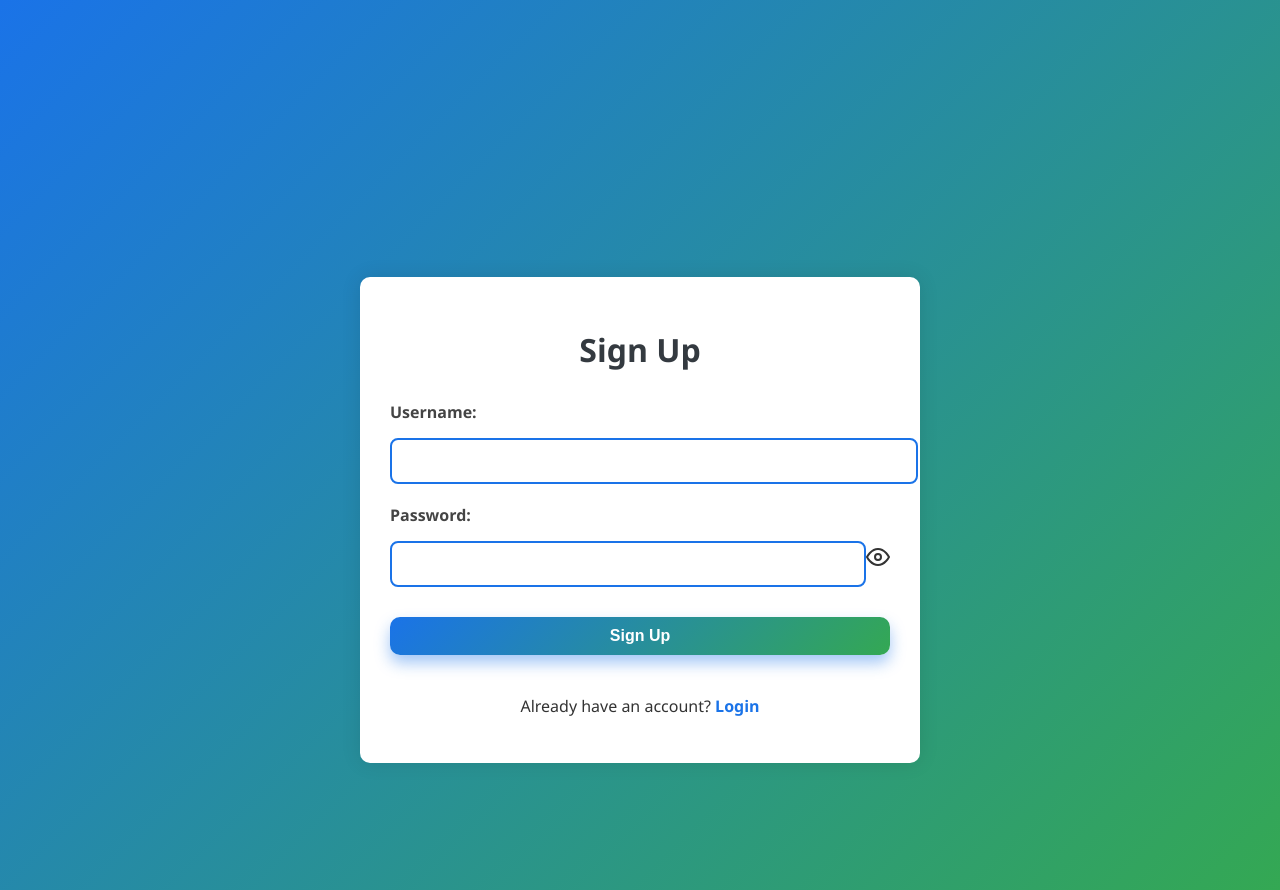
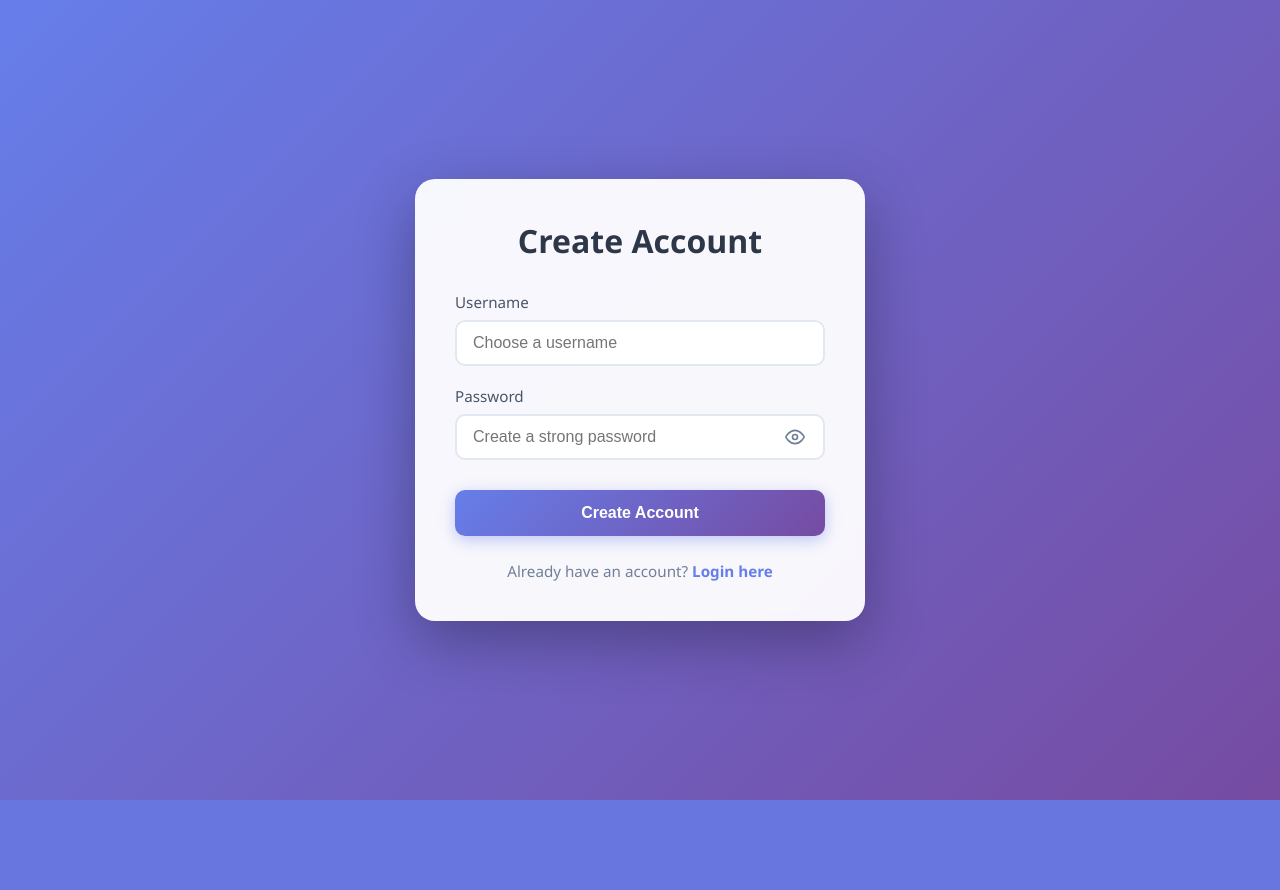
Before and after one commit to Murali-KrishnaM/tech-job-scraper, a Flask app: page /signup in a window 1280 px wide. After the commit the page ends 800 px from the top, so only its background shows below. Run offline with Flask 3, Linux system fonts and the light colour scheme; parts of the project's set-up code (start-up, migrations or seed data) failed here and were passed over.

Commit message:
Enhanced the UI

```diff
--- /dev/null
+++ b/static/auth.js
@@ -0,0 +1,111 @@
+// ==========================================
+// SHARED AUTHENTICATION JAVASCRIPT
+// DRY (Don't Repeat Yourself) - One file for all auth pages
+// ==========================================
+
+document.addEventListener('DOMContentLoaded', function() {
+
+    // ==========================================
+    // PASSWORD TOGGLE FUNCTIONALITY
+    // ==========================================
+    const togglePassword = document.getElementById('togglePassword');
+    const passwordField = document.getElementById('password');
+    const eyeIcon = document.getElementById('eyeIcon');
+
+    if (togglePassword && passwordField && eyeIcon) {
+        togglePassword.addEventListener('click', function() {
+            const isPassword = passwordField.type === 'password';
+
+            // Toggle input type
+            passwordField.type = isPassword ? 'text' : 'password';
+
+            // Toggle icon
+            if (isPassword) {
+                // Eye with slash (hidden password)
+                eyeIcon.innerHTML = `
+                    <path d="M17.94 17.94A10.07 10.07 0 0 1 12 20c-7 0-11-8-11-8a18.45 18.45 0 0 1 5.06-5.94M9.9 4.24A9.12 9.12 0 0 1 12 4c7 0 11 8 11 8a18.5 18.5 0 0 1-2.16 3.19m-6.72-1.07a3 3 0 1 1-4.24-4.24"></path>
+                    <line x1="1" y1="1" x2="23" y2="23"></line>
+                `;
+            } else {
+                // Normal eye (visible password)
+                eyeIcon.innerHTML = `
+                    <path d="M1 12s4-8 11-8 11 8 11 8-4 8-11 8-11-8-11-8z"></path>
+                    <circle cx="12" cy="12" r="3"></circle>
+                `;
+            }
+        });
+    }
+
+    // ==========================================
+    // FORM VALIDATION & ERROR DISPLAY
+    // ==========================================
+    const forms = document.querySelectorAll('form');
+
+    forms.forEach(form => {
+        form.addEventListener('submit', function(e) {
+            const username = document.getElementById('username');
+            const password = document.getElementById('password');
+            const errorDiv = document.getElementById('error-message');
+
+            // Clear previous errors
+            if (errorDiv) {
+                errorDiv.classList.remove('show');
+                errorDiv.textContent = '';
+            }
+
+            // Basic validation
+            let errors = [];
+
+            if (username && username.value.trim().length < 3) {
+                errors.push('Username must be at least 3 characters long');
+            }
+
+            if (password && password.value.length < 6) {
+                errors.push('Password must be at least 6 characters long');
+            }
+
+            // Display errors if any
+            if (errors.length > 0 && errorDiv) {
+                e.preventDefault();
+                errorDiv.textContent = errors.join('. ');
+                errorDiv.classList.add('show');
+
+                // Auto-hide after 5 seconds
+                setTimeout(() => {
+                    errorDiv.classList.remove('show');
+                }, 5000);
+            }
+        });
+    });
+
+    // ==========================================
+    // SHOW SERVER-SIDE ERRORS (if passed via URL params)
+    // ==========================================
+    const urlParams = new URLSearchParams(window.location.search);
+    const error = urlParams.get('error');
+    const success = urlParams.get('success');
+
+    if (error) {
+        showMessage('error-message', decodeURIComponent(error));
+    }
+
+    if (success) {
+        showMessage('success-message', decodeURIComponent(success));
+    }
+
+    // ==========================================
+    // UTILITY FUNCTION TO SHOW MESSAGES
+    // ==========================================
+    function showMessage(elementId, message) {
+        const messageDiv = document.getElementById(elementId);
+        if (messageDiv) {
+            messageDiv.textContent = message;
+            messageDiv.classList.add('show');
+
+            // Auto-hide after 5 seconds
+            setTimeout(() => {
+                messageDiv.classList.remove('show');
+            }, 5000);
+        }
+    }
+});
--- a/static/styles.css
+++ b/static/styles.css
@@ -1,150 +1,231 @@
-/* Body Background */
+/* ==========================================
+   MODERN LOGIN/SIGNUP STYLES
+   Clean, organized, and roast-proof
+   ========================================== */
+
+/* ==========================================
+   BASE STYLES
+   ========================================== */
+* {
+    margin: 0;
+    padding: 0;
+    box-sizing: border-box;
+}
+
 body {
-    font-family: Arial, sans-serif;
-    background: linear-gradient(135deg, #1a73e8, #34a853);
-    margin: 0;
-    padding: 20px;
+    font-family: 'Segoe UI', Tahoma, Geneva, Verdana, sans-serif;
+    background: linear-gradient(135deg, #667eea 0%, #764ba2 100%);
+    min-height: 100vh;
     display: flex;
     justify-content: center;
     align-items: center;
-    min-height: 100vh;
-    color: #333;
+    padding: 20px;
 }
 
-/* Container Styling */
-.container {
-    max-width: 800px;
-    background-color: rgba(255, 255, 255, 0.9);
+/* ==========================================
+   CONTAINER
+   ========================================== */
+.auth-container {
+    width: 100%;
+    max-width: 450px;
+    background: rgba(255, 255, 255, 0.95);
+    backdrop-filter: blur(10px);
+    border-radius: 20px;
     padding: 40px;
-    border-radius: 15px;
-    box-shadow: 0px 10px 20px rgba(0, 0, 0, 0.2);
-    text-align: center;
-    width: 100%;
-    transition: transform 0.3s ease;
+    box-shadow: 0 20px 60px rgba(0, 0, 0, 0.3);
+    animation: slideIn 0.5s ease-out;
 }
 
-.container:hover {
-    transform: scale(1.02);
+@keyframes slideIn {
+    from {
+        opacity: 0;
+        transform: translateY(-30px);
+    }
+    to {
+        opacity: 1;
+        transform: translateY(0);
+    }
 }
 
-/* Headings */
-h1 {
+/* ==========================================
+   TYPOGRAPHY
+   ========================================== */
+.auth-container h1 {
     text-align: center;
-    color: #333;
+    color: #2d3748;
+    font-size: 2rem;
+    margin-bottom: 30px;
+    font-weight: 600;
+}
+
+/* ==========================================
+   FORM ELEMENTS
+   ========================================== */
+.form-group {
     margin-bottom: 20px;
 }
 
-/* Form Styling */
-form {
-    margin: 20px 0;
+.form-group label {
+    display: block;
+    margin-bottom: 8px;
+    color: #4a5568;
+    font-weight: 500;
+    font-size: 0.95rem;
 }
 
-label {
-    display: block;
-    margin: 15px 0 5px;
-    font-weight: bold;
-    color: #444;
-    text-align: left;
+.form-control {
+    width: 100%;
+    padding: 12px 16px;
+    border: 2px solid #e2e8f0;
+    border-radius: 10px;
+    font-size: 1rem;
+    transition: all 0.3s ease;
+    background: white;
 }
 
-input, select, button {
-    width: 100%;
-    padding: 12px;
-    margin-top: 10px;
-    font-size: 16px;
-    border: 2px solid #1a73e8;
-    border-radius: 8px;
-    transition: border-color 0.3s, box-shadow 0.3s;
+.form-control:focus {
+    outline: none;
+    border-color: #667eea;
+    box-shadow: 0 0 0 3px rgba(102, 126, 234, 0.1);
 }
 
-input:focus, select:focus {
-    border-color: #34a853;
-    box-shadow: 0 0 10px rgba(52, 168, 83, 0.4);
-    outline: none;
+/* ==========================================
+   INPUT GROUP (for password toggle)
+   ========================================== */
+.input-group {
+    position: relative;
+    display: flex;
+    align-items: center;
 }
 
-/* Button Styling */
-button {
-    background: linear-gradient(135deg, #1a73e8, #34a853);
-    color: white;
+.input-group .form-control {
+    padding-right: 50px;
+}
+
+.input-group-icon {
+    position: absolute;
+    right: 12px;
+    cursor: pointer;
+    color: #718096;
+    transition: color 0.2s ease;
+    display: flex;
+    align-items: center;
+    padding: 8px;
+}
+
+.input-group-icon:hover {
+    color: #667eea;
+}
+
+.input-group-icon svg {
+    width: 20px;
+    height: 20px;
+}
+
+/* ==========================================
+   BUTTONS
+   ========================================== */
+.btn {
+    width: 100%;
+    padding: 14px;
     border: none;
     border-radius: 10px;
+    font-size: 1rem;
+    font-weight: 600;
     cursor: pointer;
-    font-size: 1em;
-    font-weight: bold;
-    transition: background 0.3s, transform 0.2s;
-    box-shadow: 0px 8px 15px rgba(26, 115, 232, 0.4);
+    transition: all 0.3s ease;
+    margin-top: 10px;
 }
 
-button:hover {
-    background: linear-gradient(135deg, #34a853, #1a73e8);
-    transform: translateY(-3px);
+.btn-primary {
+    background: linear-gradient(135deg, #667eea 0%, #764ba2 100%);
+    color: white;
+    box-shadow: 0 4px 15px rgba(102, 126, 234, 0.4);
 }
 
-button:active {
-    transform: translateY(1px);
-    background: linear-gradient(135deg, #0c5cb5, #1e964b);
+.btn-primary:hover {
+    transform: translateY(-2px);
+    box-shadow: 0 6px 20px rgba(102, 126, 234, 0.5);
 }
 
-/* Back Link Styling */
-a {
-    display: inline-block;
-    margin-top: 20px;
-    color: #1a73e8;
-    text-decoration: none;
-    font-weight: bold;
+.btn-primary:active {
+    transform: translateY(0);
 }
 
-a:hover {
-    color: #34a853;
+/* ==========================================
+   ALERT MESSAGES
+   ========================================== */
+.alert {
+    padding: 12px 16px;
+    border-radius: 8px;
+    margin-bottom: 20px;
+    font-size: 0.9rem;
+    display: none;
+    animation: fadeIn 0.3s ease;
+}
+
+.alert.show {
+    display: block;
+}
+
+.alert-danger {
+    background-color: #fed7d7;
+    color: #c53030;
+    border: 1px solid #fc8181;
+}
+
+.alert-success {
+    background-color: #c6f6d5;
+    color: #2f855a;
+    border: 1px solid #9ae6b4;
+}
+
+@keyframes fadeIn {
+    from {
+        opacity: 0;
+        transform: translateY(-10px);
+    }
+    to {
+        opacity: 1;
+        transform: translateY(0);
+    }
+}
+
+/* ==========================================
+   FOOTER TEXT & LINKS
+   ========================================== */
+.auth-footer {
+    text-align: center;
+    margin-top: 25px;
+    color: #718096;
+    font-size: 0.95rem;
+}
+
+.auth-footer a {
+    color: #667eea;
+    text-decoration: none;
+    font-weight: 600;
+    transition: color 0.2s ease;
+}
+
+.auth-footer a:hover {
+    color: #764ba2;
     text-decoration: underline;
 }
 
-.input-group {
-    display: flex;
-    align-items: center;
-  }
+/* ==========================================
+   RESPONSIVE DESIGN
+   ========================================== */
+@media (max-width: 480px) {
+    .auth-container {
+        padding: 30px 20px;
+    }
 
+    .auth-container h1 {
+        font-size: 1.75rem;
+    }
 
-
-
-
-  .input-group-text img {
-    width: 24px;
-    height: 24px;
-    transition: opacity 0.2s ease-in-out;
-  }
-
-  .input-group-text img:hover {
-    opacity: 0.7; /* Slight transparency effect on hover */
-  }
-
-     /* Fix navbar at the top */
-     .navbar {
-        position: fixed;
-        top: 0;
-        width: 100%;
-        z-index: 1000; /* Ensure it stays above other content */
-      }
-
-      /* Prevent content from being hidden under navbar */
-      body {
-        padding-top: 70px; /* Adjust based on navbar height */
-        background-color: #f8f9fa; /* Light grey background */
-      }
-
-      /* Center form and ensure scrollable page */
-      .form-container {
-        max-width: 600px;
-        margin: auto;
-        background: white;
-        padding: 30px;
-        border-radius: 10px;
-        box-shadow: 0 0 10px rgba(0, 0, 0, 0.1);
-      }
-
-      /* Auto-hide messages */
-      .alert {
-        display: none;
-        margin-top: 10px;
-      }
+    .btn {
+        padding: 12px;
+    }
+}
--- a/templates/signup.html
+++ b/templates/signup.html
@@ -3,86 +3,61 @@
 <head>
     <meta charset="UTF-8">
     <meta name="viewport" content="width=device-width, initial-scale=1.0">
-    <title>Sign Up</title>
+    <title>Sign Up - Create Account</title>
     <link rel="stylesheet" href="../static/styles.css">
-    <style>
-        body {
-            background-color: #f8f9fa;
-            font-family: 'Segoe UI', Tahoma, Geneva, Verdana, sans-serif;
-        }
-        .container {
-            max-width: 500px;
-            margin-top: 100px;
-            padding: 30px;
-            background-color: white;
-            border-radius: 10px;
-            box-shadow: 0 0 20px rgba(0, 0, 0, 0.1);
-        }
-        h1 {
-            text-align: center;
-            margin-bottom: 30px;
-            color: #343a40;
-        }
-        .form-group {
-            margin-bottom: 20px;
-        }
-        .btn-primary {
-            width: 100%;
-            padding: 10px;
-            margin-top: 10px;
-        }
-        .input-group-text {
-            cursor: pointer;
-        }
-        p {
-            text-align: center;
-            margin-top: 20px;
-        }
-    </style>
 </head>
 <body>
-    <div class="container">
-        <h1>Sign Up</h1>
-        <!-- Added form tag with proper action -->
+    <div class="auth-container">
+        <h1>Create Account</h1>
+
         <form method="POST" action="{{ url_for('signup_submit') }}" id="signupForm">
             <div class="form-group">
-                <label for="username">Username:</label>
-                <input type="text" class="form-control" id="username" name="username" required>
+                <label for="username">Username</label>
+                <input
+                    type="text"
+                    class="form-control"
+                    id="username"
+                    name="username"
+                    placeholder="Choose a username"
+                    required
+                    autocomplete="username"
+                    minlength="3"
+                >
             </div>
 
+            <div id="error-message" class="alert alert-danger"></div>
+            <div id="success-message" class="alert alert-success"></div>
+
             <div class="form-group">
-                <label for="password">Password:</label>
+                <label for="password">Password</label>
                 <div class="input-group">
-                    <input type="password" class="form-control" id="password" name="password" required>
-                    <span class="input-group-text">
-                        <svg id="togglePassword" width="24" height="24" viewBox="0 0 24 24" fill="none" stroke="currentColor" stroke-width="2" stroke-linecap="round" stroke-linejoin="round">
+                    <input
+                        type="password"
+                        class="form-control"
+                        id="password"
+                        name="password"
+                        placeholder="Create a strong password"
+                        required
+                        autocomplete="new-password"
+                        minlength="6"
+                    >
+                    <span class="input-group-icon" id="togglePassword" aria-label="Toggle password visibility">
+                        <svg id="eyeIcon" width="20" height="20" viewBox="0 0 24 24" fill="none" stroke="currentColor" stroke-width="2" stroke-linecap="round" stroke-linejoin="round">
                             <path d="M1 12s4-8 11-8 11 8 11 8-4 8-11 8-11-8-11-8z"></path>
                             <circle cx="12" cy="12" r="3"></circle>
                         </svg>
                     </span>
                 </div>
             </div>
-            <button type="submit" class="btn btn-primary">Sign Up</button>
+
+            <button type="submit" class="btn btn-primary">Create Account</button>
         </form>
 
-        <p>Already have an account? <a href="{{ url_for('login') }}">Login</a></p>
+        <p class="auth-footer">
+            Already have an account? <a href="{{ url_for('login') }}">Login here</a>
+        </p>
     </div>
 
-    <script src="https://cdn.jsdelivr.net/npm/bootstrap@5.1.3/dist/js/bootstrap.bundle.min.js"></script>
-    <script>
-        // Toggle password visibility for signup page
-        document.getElementById("togglePassword").addEventListener("click", function () {
-            const passwordField = document.getElementById("password");
-            const icon = document.getElementById("togglePassword");
-
-            if (passwordField.type === "password") {
-                passwordField.type = "text";
-                icon.innerHTML = '<path d="M17.94 17.94A10.07 10.07 0 0 1 12 20c-7 0-11-8-11-8a18.45 18.45 0 0 1 5.06-5.94M9.9 4.24A9.12 9.12 0 0 1 12 4c7 0 11 8 11 8a18.5 18.5 0 0 1-2.16 3.19m-6.72-1.07a3 3 0 1 1-4.24-4.24"></path><line x1="1" y1="1" x2="23" y2="23"></line>';
-            } else {
-                passwordField.type = "password";
-                icon.innerHTML = '<path d="M1 12s4-8 11-8 11 8 11 8-4 8-11 8-11-8-11-8z"></path><circle cx="12" cy="12" r="3"></circle>';
-            }
-        });
-    </script>
+    <script src="../static/auth.js"></script>
 </body>
 </html>
```
Also changed, not shown: templates/index.html (+31 -70 lines).
